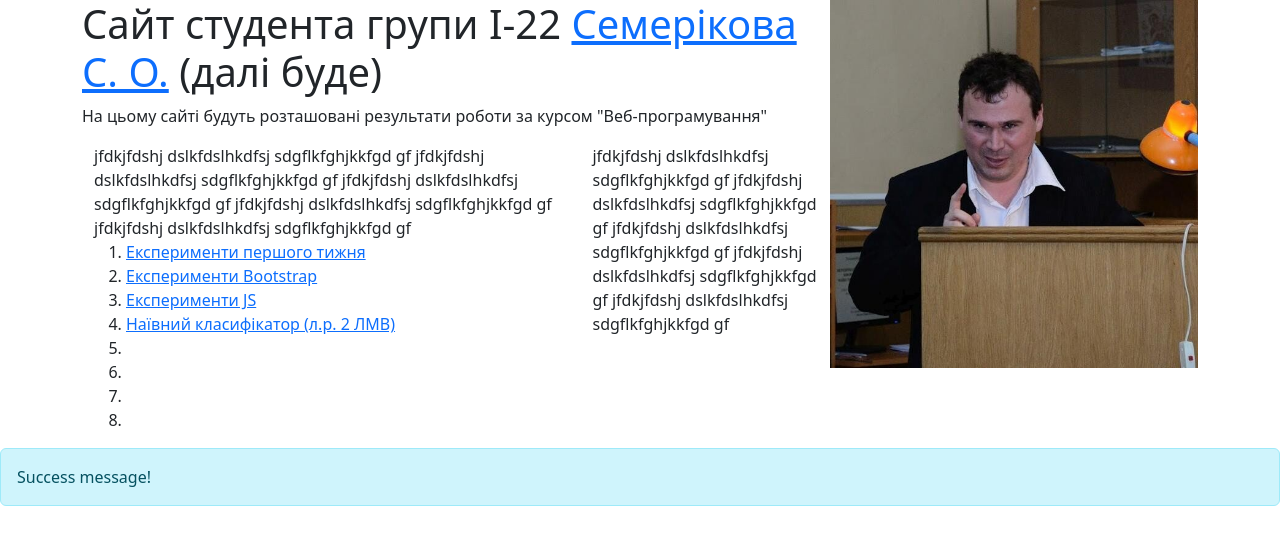
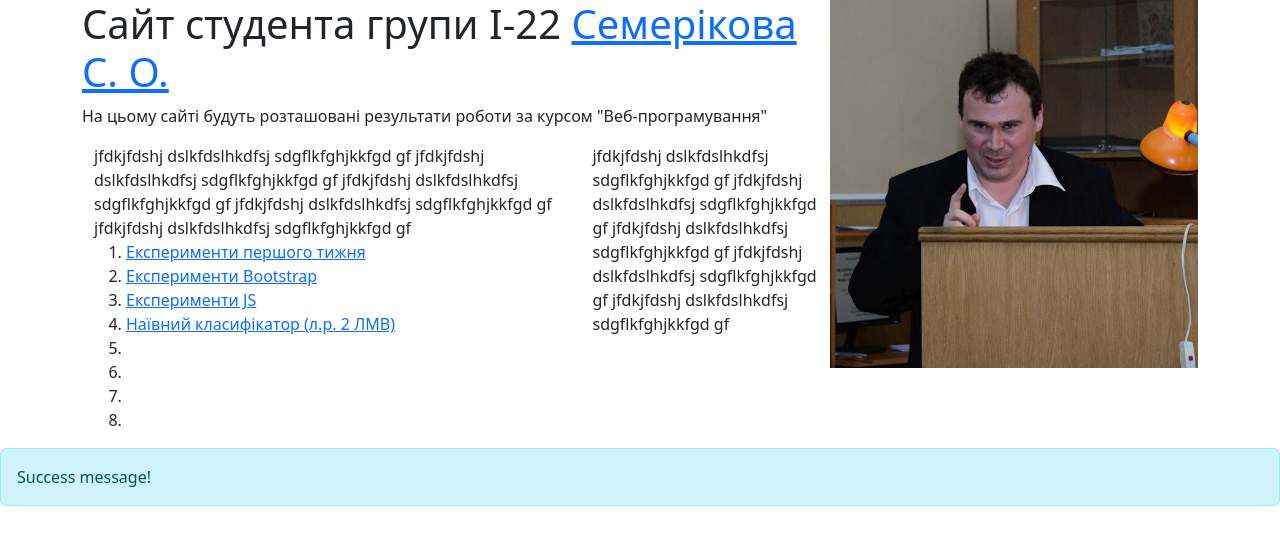
Before and after one commit to ssemerikov/i22, a plain HTML site: page index.html in a window 1280 px wide. Drawn offline with nearby package versions, Linux system fonts and the light colour scheme.

Commit message:
Remove unnecessary text from the header in index.html

```diff
--- a/index.html
+++ b/index.html
@@ -12,7 +12,7 @@
 	<body>
 		<div class="container">
 			<img alt="Тут мала б бути моя фотографія" src="img/semerikov.jpg"   width="33%" style="float: right">
-			<h1>Сайт студента групи І-22 <a href="https://kdpu.edu.ua/personal/cc.html" target="_blank">Семерікова С. О.</a> (далі буде)</h1>
+			<h1>Сайт студента групи І-22 <a href="https://kdpu.edu.ua/personal/cc.html" target="_blank">Семерікова С. О.</a></h1>
 			<p>На цьому сайті будуть розташовані результати роботи за курсом "Веб-програмування"</p>
 			<div class="row">
 				<div class="col-md-8">
```
